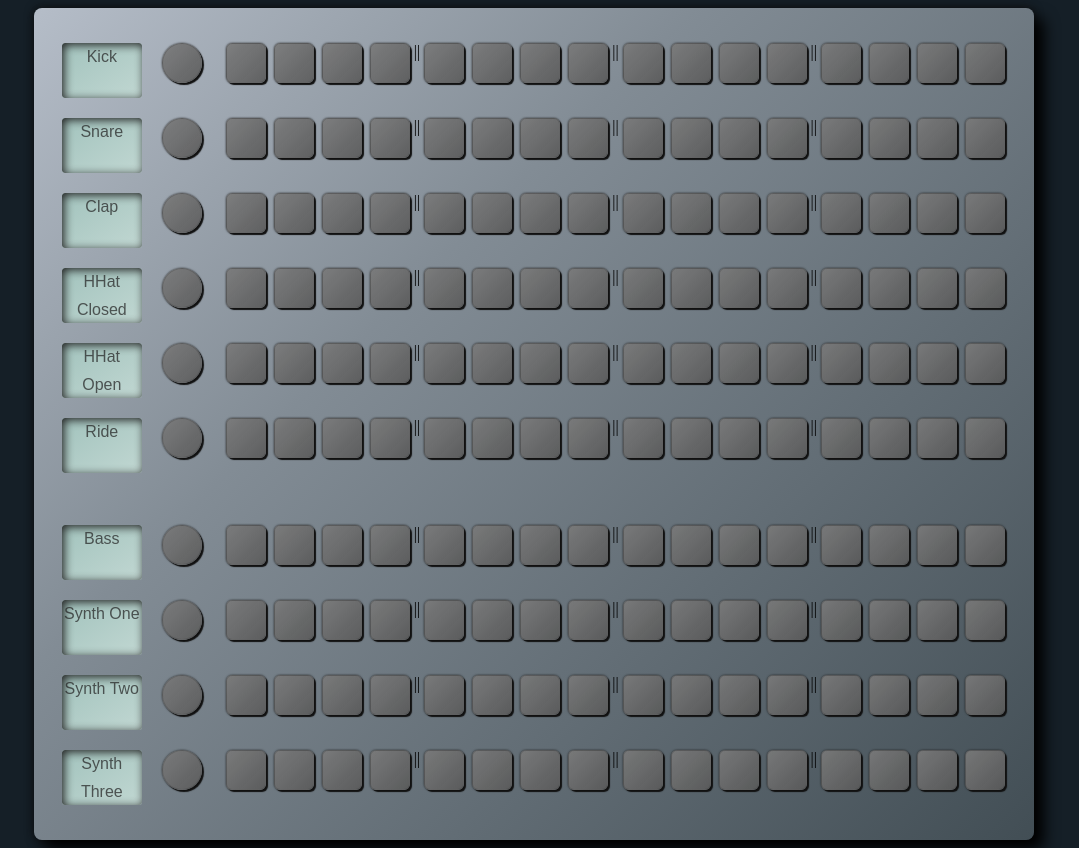
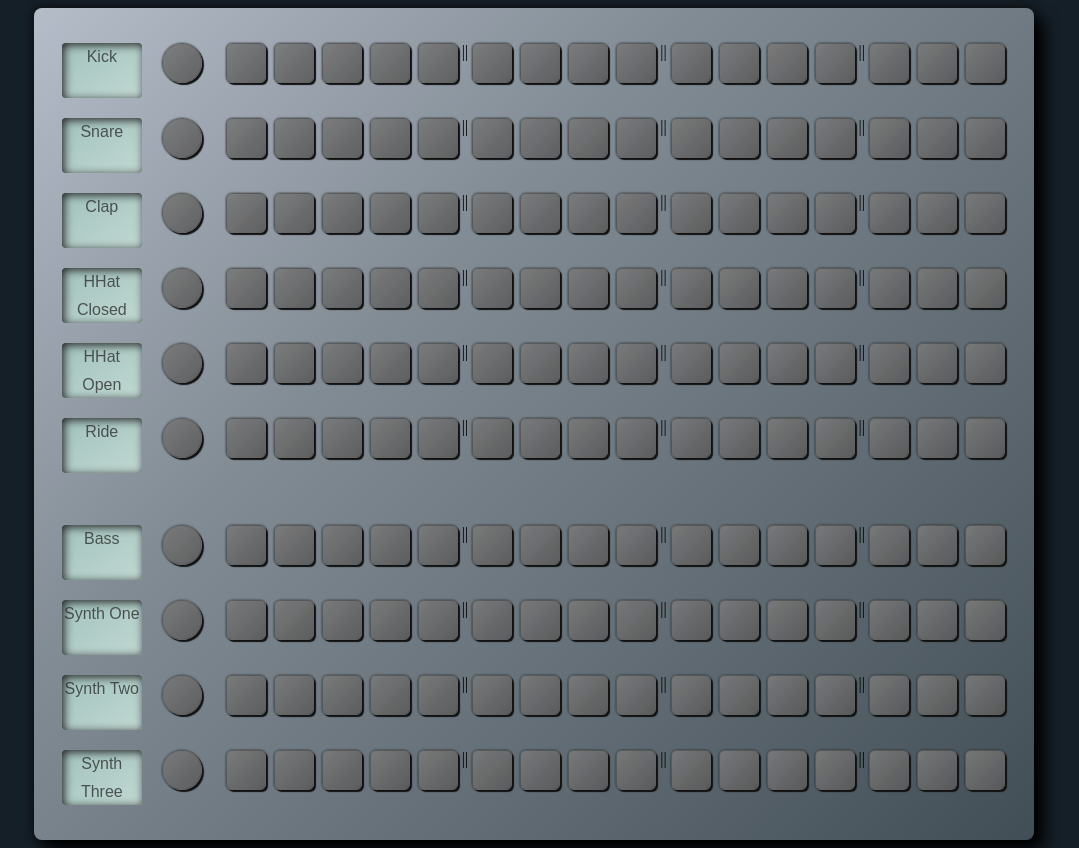
Before and after one commit to robo2323/track-lab, a React (Vite) app: page / in a window 1280 px wide. Shown: the whole page, without its empty margins (106-1185 px from the left). Built offline with nearby package versions, Linux system fonts and the light colour scheme; a web font is replaced by a local one; what react-keydown would draw is missing.

Commit message:
need database/firebase for synth settings

```diff
--- a/src/components/App.js
+++ b/src/components/App.js
@@ -1,14 +1,15 @@
 import React, { Component } from 'react';
 import MonoSynth from './Synths/MonoSynth';
 import StepSequencer from './StepSequencer/StepSequencer';
+const Context = React.createContext();
 
 class App extends Component {
   constructor(props) {
     super(props);
     this.state = {
-      monoSynth: false
+
+      // other key:vals get generated on the fly
     };
-
     this.instBtnClick = this.instBtnClick.bind(this);
     this.instClose = this.instClose.bind(this);
   }
@@ -23,12 +24,33 @@ class App extends Component {
 
   render() {
     return (
-      <div>
+      <Context.Provider
+        value={{
+          state: this.state,
+          actions: {
+            setInstNote: (instName, stepNum, note) => {
+              if (this.state[`${instName}Notes`]) {
+                const notes = this.state[`${instName}Notes`];
+                notes[stepNum] = note;
+                this.setState({ [`${instName}Notes`]: notes });
+              } else {
+                const notes = new Array(16);
+                notes[stepNum] = note;
+                this.setState({ [`${instName}Notes`]: notes });
+              }
+            }
+          }
+        }}
+      >
         <StepSequencer _handleInstBtnClick={this.instBtnClick} />
-        <MonoSynth instName="monoSynth" isOpen={this.state.monoSynth} _handleClose={this.instClose} />
-      </div>
+
+        <MonoSynth instName="bass" isOpen={this.state.bass} _handleClose={this.instClose} />
+        <MonoSynth instName="monoSynthOne" isOpen={this.state.monoSynthOne} _handleClose={this.instClose} />
+        <MonoSynth instName="monoSynthTwo" isOpen={this.state.monoSynthTwo} _handleClose={this.instClose} />
+        <MonoSynth instName="monoSynthThree" isOpen={this.state.monoSynthThree} _handleClose={this.instClose} />
+      </Context.Provider>
     );
   }
 }
 
-export default App;
+export { App, Context };
--- a/src/components/Elements/Slider.js
+++ b/src/components/Elements/Slider.js
@@ -1,6 +1,6 @@
 import React from 'react';
 
-const Slider = ({ min = -15, max = 10, value = 0, step = 1, _input, styles = {}, id = '' }) => {
+const Slider = ({ min = 0, max = 100, value = 0, step = 1, _input, styles = {}, id = '' }) => {
   const _onChange = (e) => {
     _input(e.target);
   };
--- a/src/components/StepSequencer/Step.js
+++ b/src/components/StepSequencer/Step.js
@@ -1,4 +1,5 @@
 import React, { Component } from 'react';
+import { Context } from '../App';
 
 class Step extends Component {
   constructor(props) {
@@ -6,19 +7,22 @@ class Step extends Component {
     this.state = {
       clicked: false
     };
-    this._onClick = this._onClick.bind(this);
-  }
 
-  _onClick() {
-    this.setState({ clicked: !this.state.clicked });
-    this.props._handleClick && this.props._handleClick();
   }
   render() {
     return (
-      <div
-        onClick={this._onClick}
-        className={`step ${this.state.clicked ? 'step__clicked' : 'step__not-clicked'}`}
-      />
+      <Context.Consumer>
+        {({ state, actions }) => (
+          <div
+            id={this.props.stepNum}
+            onClick={() => {
+              this.setState({ clicked: !this.state.clicked });
+              actions.setInstNote(this.props.instName, this.props.stepNum, 'C4');
+            }}
+            className={`step ${this.state.clicked ? 'step__clicked' : 'step__not-clicked'}`}
+          />
+        )}
+      </Context.Consumer>
     );
   }
 }
--- a/src/components/StepSequencer/StepSequencer.js
+++ b/src/components/StepSequencer/StepSequencer.js
@@ -5,24 +5,23 @@ class StepSequencer extends Component {
   render() {
     return (
       <div className="stepSequencer" style={{ display: 'flex', flexDirection: 'column' }}>
-        <StepsRow instrumentName="Kick" />
-        <StepsRow instrumentName="Snare" />
-        <StepsRow instrumentName="Clap" />
-        <StepsRow instrumentName="HHat Closed" />
-        <StepsRow instrumentName="HHat Open" />
-        <StepsRow instrumentName="Ride" />
+        <StepsRow instName="kick" instLabel="Kick" _handleInstBtnClick={this.props._handleInstBtnClick} />
+        <StepsRow instName="snare" instLabel="Snare" _handleInstBtnClick={this.props._handleInstBtnClick} />
+        <StepsRow instName="clap" instLabel="Clap" _handleInstBtnClick={this.props._handleInstBtnClick} />
+        <StepsRow instName="hhC" instLabel="HHat Closed" _handleInstBtnClick={this.props._handleInstBtnClick} />
+        <StepsRow instName="hhO" instLabel="HHat Open" _handleInstBtnClick={this.props._handleInstBtnClick} />
+        <StepsRow instName="ride" instLabel="Ride" _handleInstBtnClick={this.props._handleInstBtnClick} />
         <p />
-        <StepsRow instrumentName="Bass" />
+        <StepsRow instName="bass" instLabel="Bass" _handleInstBtnClick={this.props._handleInstBtnClick} />
+        <StepsRow instName="monoSynthOne" instLabel="Synth One" _handleInstBtnClick={this.props._handleInstBtnClick} />
+        <StepsRow instName="monoSynthTwo" instLabel="Synth Two" _handleInstBtnClick={this.props._handleInstBtnClick} />
         <StepsRow
-          instName="monoSynth"
-          instrumentName="Synth One"
+          instName="monoSynthThree"
+          instLabel="Synth Three"
           _handleInstBtnClick={this.props._handleInstBtnClick}
         />
-        <StepsRow instrumentName="Synth Two" />
-        <StepsRow instrumentName="Synth Three" />
       </div>
     );
   }
 }
-
 export default StepSequencer;
--- a/src/components/StepSequencer/StepsRow.js
+++ b/src/components/StepSequencer/StepsRow.js
@@ -7,31 +7,32 @@ class StepsRow extends Component {
   render() {
     return (
       <div style={{ display: 'flex', flexDirection: 'row', margin: '10px 0' }}>
-        <Display data={this.props.instrumentName} width={80} height={55} />
+        <Display data={this.props.instLabel} width={80} height={55} />
         <Button
           styles={{ borderRadius: '50%', height: '40px', width: '40px', margin: '0 20px' }}
           _handleClick={this.props._handleInstBtnClick}
           data={this.props.instName}
         />
-        <Step />
-        <Step />
-        <Step />
-        <Step />
+
+        <Step instName={this.props.instName} stepNum={0} />
+        <Step instName={this.props.instName} stepNum={1} />
+        <Step instName={this.props.instName} stepNum={2} />
+        <Step instName={this.props.instName} stepNum={3} />
+        <Step instName={this.props.instName} stepNum={4} />
         <span>||</span>
-        <Step />
-        <Step />
-        <Step />
-        <Step />
+        <Step instName={this.props.instName} stepNum={5} />
+        <Step instName={this.props.instName} stepNum={6} />
+        <Step instName={this.props.instName} stepNum={7} />
+        <Step instName={this.props.instName} stepNum={8} />
         <span>||</span>
-        <Step />
-        <Step />
-        <Step />
-        <Step />
+        <Step instName={this.props.instName} stepNum={9} />
+        <Step instName={this.props.instName} stepNum={10} />
+        <Step instName={this.props.instName} stepNum={11} />
+        <Step instName={this.props.instName} stepNum={12} />
         <span>||</span>
-        <Step />
-        <Step />
-        <Step />
-        <Step />
+        <Step instName={this.props.instName} stepNum={13} />
+        <Step instName={this.props.instName} stepNum={14} />
+        <Step instName={this.props.instName} stepNum={15} />
       </div>
     );
   }
--- a/src/components/SynthComponents/Osc.js
+++ b/src/components/SynthComponents/Osc.js
@@ -10,12 +10,13 @@ class Osc extends Component {
   constructor(props) {
     super(props);
     this.state = {
-      wavType: this.props.defaultWavType,
+      wavType: this.props.wavType,
       wavTypes: this.props.wavTypes,
       wavTypeI: 0,
-      tuningCourse: 0,
-      tuningFine: 0,
-      tuning: 0
+      tuningCourse: this.props.tuningCourse,
+      tuningFine: this.props.tuningFine,
+      tuning: 0,
+      gain:this.props.gain
     };
     this._handleClick = this._handleClick.bind(this);
     this._handleLevelChange = this._handleLevelChange.bind(this);
@@ -43,16 +44,16 @@ class Osc extends Component {
   }
   render() {
     return (
+
       <div className="osc-container">
         <div className="osc-level">
-          <Slider _input={this._handleLevelChange} />
+          <Slider _input={this._handleLevelChange} min={-15} max={10} value={0} />
           <p />
           <Label text="Osc Level" />
         </div>
         <div className="wavtype">
           <Label text="Wave Shape" />
           <Button _handleClick={this._handleClick} />
-
           <Display data={this.state.wavType} width={48} height={28} />
         </div>
         <div className="tuning">
@@ -60,7 +61,7 @@ class Osc extends Component {
             styles={{ left: '2px' }}
             min={-1200}
             max={1200}
-            value={0}
+            value={this.props.tuningCourse}
             step={100}
             _input={this._handleTuningChange}
           />
@@ -68,7 +69,7 @@ class Osc extends Component {
             styles={{ left: '-30px' }}
             min={-100}
             max={100}
-            value={0}
+            value={this.props.tuningFine}
             step={1}
             _input={this._handleTuningChange}
             id="fine"
--- a/src/controllers/synths/mono.js
+++ b/src/controllers/synths/mono.js
@@ -1,6 +1,6 @@
 import Tone from 'tone';
 
-const Mono = function() {
+const MonoSynth = function() {
   return {
     oscOne: new Tone.OmniOscillator({
       type: 'sawtooth'
@@ -56,9 +56,7 @@ const Mono = function() {
   };
 };
 
-const monoSynth = new Mono();
-monoSynth.initialise();
-export default monoSynth;
+export default MonoSynth;
 
 // kick drum
 // const mono = new Tone.MonoSynth({
--- a/src/index.js
+++ b/src/index.js
@@ -1,5 +1,5 @@
 import React from 'react';
 import ReactDOM from 'react-dom';
-import App from './components/App';
+import {App} from './components/App';
 
 ReactDOM.render(<App />, document.getElementById('root'));
```
Also changed, not shown: src/components/Synths/MonoSynth.js (+36 -14 lines), 3 other files (tests, documents, lock files or other folders).
